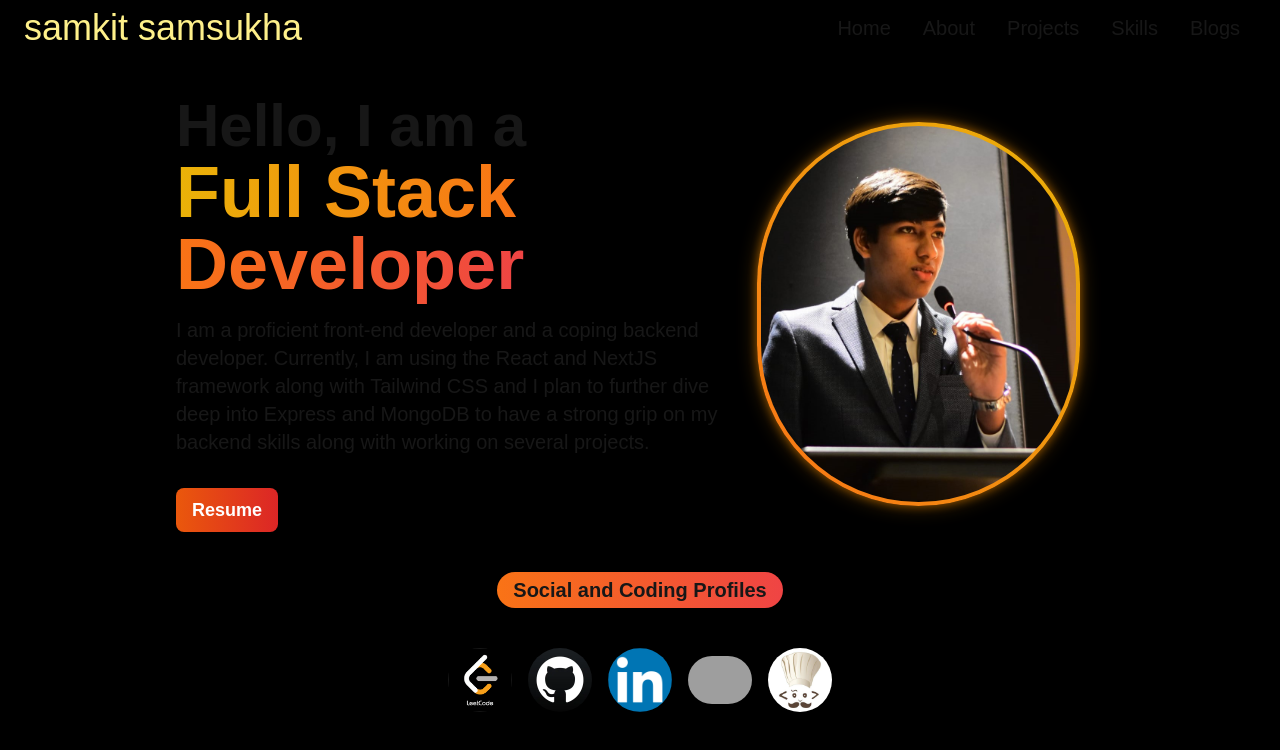
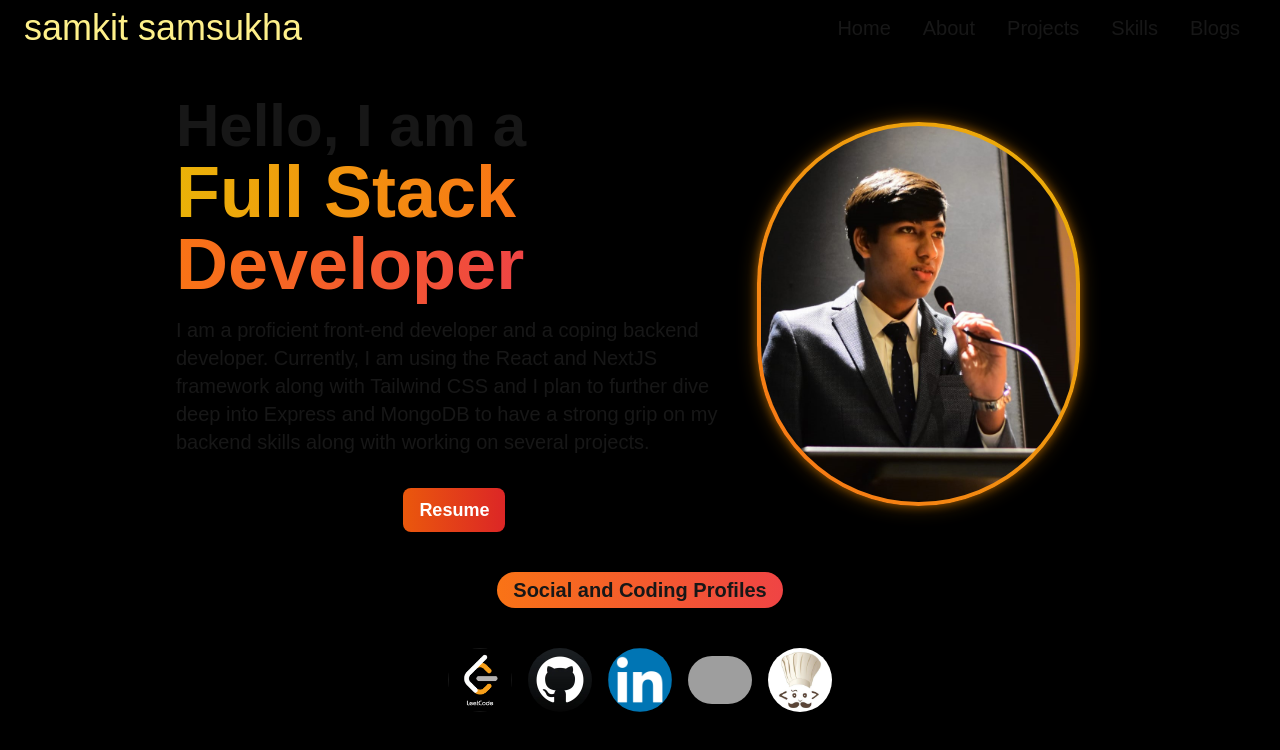
Before and after one commit to samkitsamsukha/samkit-samsukha, a Next.js app: page / in a window 1280 px wide. Shown: the top 750 px of the page. Built offline with nearby package versions, Linux system fonts and the light colour scheme; grey boxes are pictures that could not be loaded; a web font is replaced by a local one.

Commit message:
I just centered a DIV!

```diff
--- a/src/app/page.tsx
+++ b/src/app/page.tsx
@@ -50,8 +50,13 @@ export default function Home() {
 						</span>
 					</h1>
 					<div className="py-4 text-base md:text-lg lg:text-xl">
-            I am a proficient front-end developer and a coping backend developer. Currently, I am using the React and NextJS framework along with Tailwind CSS and I plan to further dive deep into Express and MongoDB to have a strong grip on my backend skills along with working on several projects.
+						I am a proficient front-end developer and a coping backend
+						developer. Currently, I am using the React and NextJS framework
+						along with Tailwind CSS and I plan to further dive deep into Express
+						and MongoDB to have a strong grip on my backend skills along with
+						working on several projects.
 					</div>
+					<div className="flex justify-center">
 						<a
 							href="/resume.pdf"
 							download
@@ -59,6 +64,7 @@ export default function Home() {
 						>
 							Resume
 						</a>
+					</div>
 				</div>
 
 				{/* Image section */}
```
Lines whose indentation alone changed are shown as unchanged.
